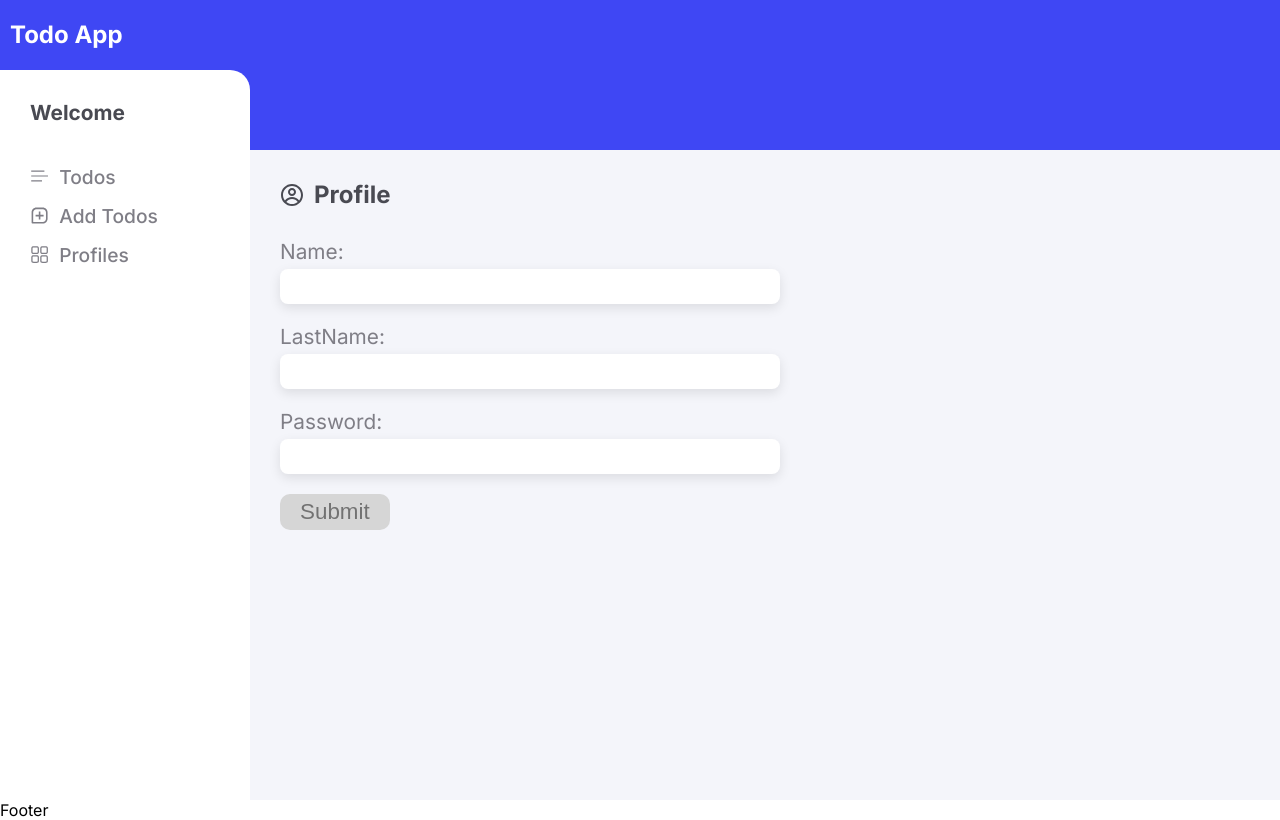
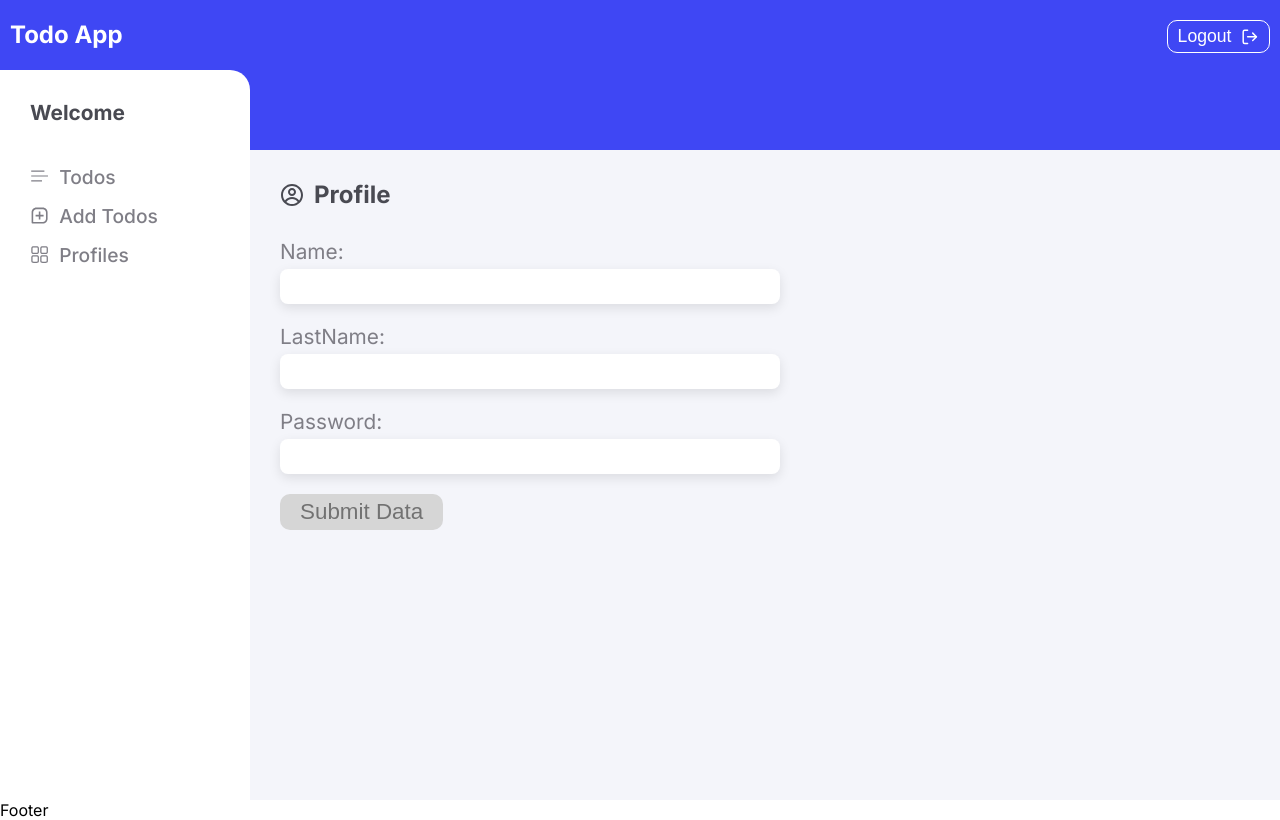
Before and after one commit to hasan814/Todos, a Next.js app: page /profile in a window 1280 px wide. Built offline with nearby package versions, Linux system fonts and the light colour scheme; no server answers; the database is empty; sample sign-in values are in the browser's storage.

Commit message:
Finished Project

```diff
--- a/src/app/api/profile/route.js
+++ b/src/app/api/profile/route.js
@@ -1,8 +1,9 @@
+import { getServerSession } from "next-auth";
+import { verifyPassword } from "@/utils/auth";
+import { NextResponse } from "next/server";
+
+import connectDB from "@/utils/connectDB";
 import User from "@/models/User";
-import { verifyPassword } from "@/utils/auth";
-import connectDB from "@/utils/connectDB";
-import { getServerSession } from "next-auth";
-import { NextResponse } from "next/server";
 
 export async function POST(req) {
   try {
@@ -24,8 +25,10 @@ export async function POST(req) {
       );
 
     const { name, lastName, password } = await req.json();
+
     const isValid = await verifyPassword(password, user.password);
-    if (isValid)
+
+    if (!isValid)
       return NextResponse.json(
         { error: "message is incorect" },
         { status: 422 }
@@ -35,7 +38,7 @@ export async function POST(req) {
     await user.save();
     return NextResponse.json(
       { data: { name, lastName, email } },
-      { status: "success" }
+      { status: 201 }
     );
   } catch (error) {
     console.log(error);
@@ -45,6 +48,7 @@ export async function POST(req) {
     );
   }
 }
+
 export async function GET(req) {
   try {
     await connectDB();
@@ -64,17 +68,17 @@ export async function GET(req) {
         { status: 404 }
       );
 
-    const { password } = await req.json();
-    const isValid = await verifyPassword(password, user.password);
-    if (isValid)
-      return NextResponse.json(
-        { error: "message is incorect" },
-        { status: 422 }
-      );
+    // const { password } = await req.json();
+    // const isValid = await verifyPassword(password, user.password);
+    // if (!isValid)
+    //   return NextResponse.json(
+    //     { error: "message is incorect" },
+    //     { status: 422 }
+    //   );
 
     return NextResponse.json(
       { data: { name: user.name, lastName: user.lastName, email: user.email } },
-      { status: "success" }
+      { status: 200 }
     );
   } catch (error) {
     console.log(error);
--- a/src/app/profile/page.jsx
+++ b/src/app/profile/page.jsx
@@ -1,6 +1,14 @@
 import ProfilePage from "@/templates/ProfilePage";
+import { getServerSession } from "next-auth";
+import { authOptions } from "../api/auth/[...nextauth]/route";
+import { redirect } from "next/navigation";
 
-const Profile = () => {
+const Profile = async () => {
+  const session = await getServerSession(authOptions);
+  if (!session) {
+    redirect("/signin");
+    return null;
+  }
   return <ProfilePage />;
 };
 
--- a/src/components/layout/Header.jsx
+++ b/src/components/layout/Header.jsx
@@ -1,7 +1,27 @@
-const Header = async () => {
+"use client";
+
+import { signOut, useSession } from "next-auth/react";
+import { FiLogOut } from "react-icons/fi";
+
+const Header = () => {
+  // ========== Session ==========
+  const { status } = useSession();
+
+  // ========== Function ==========
+  const logOutHandler = () => {
+    signOut();
+  };
+
+  // ========== Rendering ==========
   return (
     <header>
       <p>Todo App</p>
+      {status === "authenticated" ? (
+        <button onClick={logOutHandler}>
+          Logout
+          <FiLogOut />
+        </button>
+      ) : null}
     </header>
   );
 };
--- /dev/null
+++ b/src/components/modules/ProfileData.jsx
@@ -0,0 +1,21 @@
+const ProfileData = ({ data }) => {
+  const { name, lastName, email } = data;
+  return (
+    <div className="profile-data">
+      <div>
+        <span>Name:</span>
+        <p>{name}</p>
+      </div>
+      <div>
+        <span>LastName:</span>
+        <p>{lastName}</p>
+      </div>
+      <div>
+        <span>Email:</span>
+        <p>{email}</p>
+      </div>
+    </div>
+  );
+};
+
+export default ProfileData;
--- a/src/components/modules/ProfileForm.jsx
+++ b/src/components/modules/ProfileForm.jsx
@@ -1,8 +1,12 @@
+import Loader from "@/elements/Loader";
+
 const ProfileForm = ({
   name,
   lastName,
   password,
   setName,
+  loader,
+  data,
   setLastName,
   setPassword,
   submitHandler,
@@ -38,7 +42,7 @@ const ProfileForm = ({
           />
         </div>
       </div>
-      <button onClick={submitHandler}>Submit</button>
+      {data ? <Loader /> : <button onClick={submitHandler}>Submit Data</button>}
     </>
   );
 };
--- a/src/components/templates/ProfilePage.jsx
+++ b/src/components/templates/ProfilePage.jsx
@@ -1,41 +1,71 @@
 "use client";
 
+import { useEffect, useState } from "react";
 import { CgProfile } from "react-icons/cg";
-import { useState } from "react";
+
 import ProfileForm from "@/modules/ProfileForm";
+import ProfileData from "@/modules/ProfileData";
+import { toast, Toaster } from "react-hot-toast";
+import { useRouter } from "next/navigation";
 
 const ProfilePage = () => {
+  // ============= Router ==============
+  const router = useRouter();
+
   // ============= State ==============
   const [name, setName] = useState("");
   const [lastName, setLastName] = useState("");
   const [password, setPassword] = useState("");
+  const [data, setData] = useState(null);
+  const [loader, setLoader] = useState(false);
+
+  // ============= Effect ==============
+  useEffect(() => {
+    fetchProfile();
+  }, []);
 
   // ============= Function ==============
+  const fetchProfile = async () => {
+    const response = await fetch("/api/profile");
+    const data = await response.json();
+
+    if (data && data.data.name && data.data.lastName) setData(data.data);
+  };
+
   const submitHandler = async () => {
+    setLoader(true);
     const response = await fetch("/api/profile", {
       method: "POST",
       body: JSON.stringify({ name, lastName, password }),
       headers: { "Content-Type": "application/json" },
     });
     const data = await response.json();
-    console.log(data);
+    if (data) toast.success("Data Added!"), router.refresh();
+    setLoader(false);
   };
 
   // ============= Rendeing ==============
   return (
     <div className="profile-form">
+      <Toaster />
       <h2>
         <CgProfile /> Profile
       </h2>
+      {data ? (
+        <ProfileData data={data} />
+      ) : (
         <ProfileForm
           name={name}
+          data={data}
           lastName={lastName}
           password={password}
+          loader={loader}
           setName={setName}
           setLastName={setLastName}
           setPassword={setPassword}
           submitHandler={submitHandler}
         />
+      )}
     </div>
   );
 };
```
Also changed, not shown: src/app/page.js (+9 -1 lines), src/components/templates/AddTodoPage.jsx (+9 -1 lines). Lines whose indentation alone changed are shown as unchanged.
